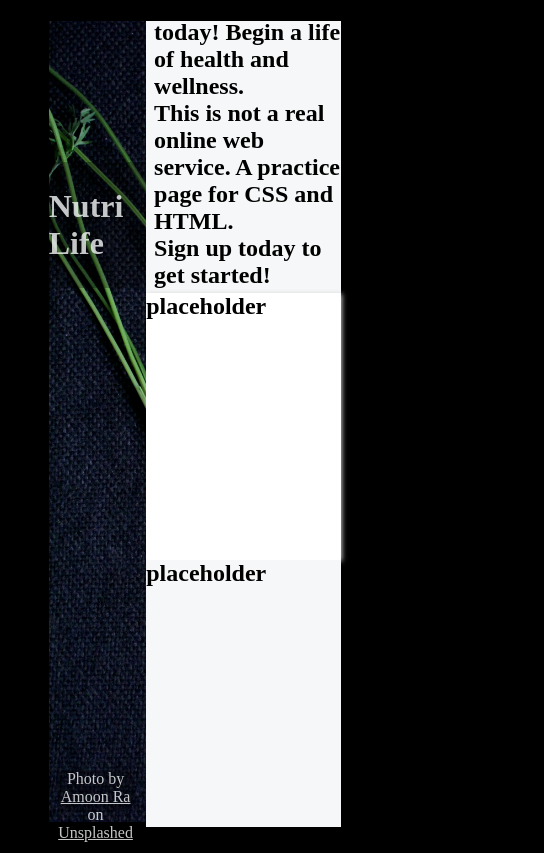
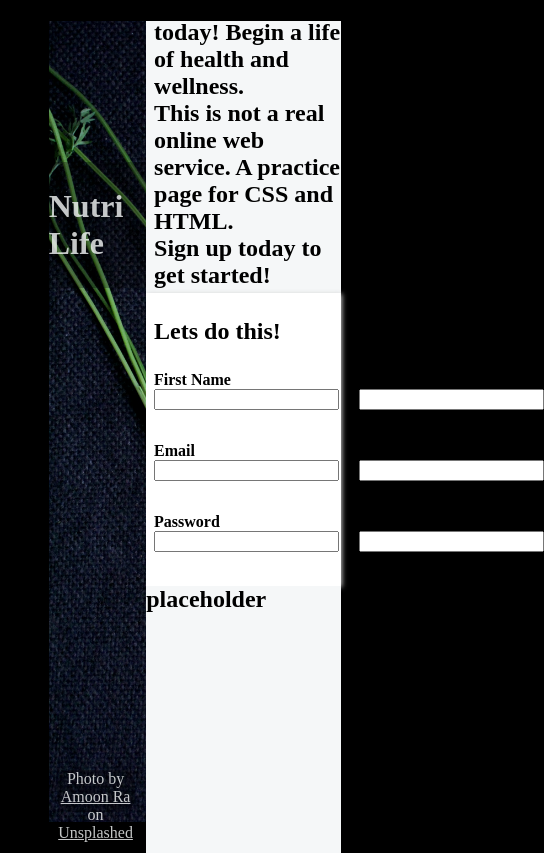
Before and after one commit to haukenpy/sign-up-form, a plain HTML site: page index.html in a window 390 px wide. Shown: the whole page, 544 px wide, since content can reach past the window. Drawn offline with Linux system fonts and the light colour scheme.

Commit message:
Added form and form fields
Added first name, last name, email, phone no, password fields. Positioned on page

```diff
--- a/index.html
+++ b/index.html
@@ -30,7 +30,38 @@
 
     <form>
         <div class="sign-up">
-            <p> placeholder </p>
+            <p> Lets do this! </p>
+
+                <div class="form-container">
+                    <div class="form-left-column">
+                        <div class="first-name">
+                            <label for="fname">First Name</label>
+                            <input id="fname" name="fname">
+                        </div>
+                        <div class="email">
+                            <label for="email">Email</label>
+                            <input type="email" id="email" name="email">
+                        </div>
+                        <div class="password">
+                            <label for="password">Password</label>
+                            <input type="password" id="password" name="password">
+                        </div>
+                    </div>
+                    <div class="form-right-column">
+                        <div class="last-name">
+                            <label for="lname"> Last Name</label>
+                            <input id="fname" name="fname">
+                        </div>
+                        <div class="phone-number">
+                            <label for="phone-number">Phone</label>
+                            <input type="tel" id="phone-number" name="phone-number">
+                        </div>
+                        <div class="confirm-password">
+                            <label for="confirm-password"> Confirm Password</label>
+                            <input type="password" id="confirm-password" name="confirm-password">
+                        </div>
+                    </div>
+                </div>
         </div>
 
         <div class="right-footer-div">
--- a/styles.css
+++ b/styles.css
@@ -89,9 +89,32 @@ body {
 }
 
 .sign-up {
+    padding: var(--right-container-top-padding) 0 0 var(--right-container-left-padding);
     background-color: white;
     height: calc(var(--height)/3);
     box-shadow: 1px 1px 5px rgb(200, 200, 200);
+
+    display: flex;
+    flex-direction: column;
+}
+
+.form-container {
+    padding-top: var(--right-container-top-padding);
+    display: flex;
+    gap: 5vw;
+}
+
+.form-right-column, .form-left-column {
+    font-size: 16px;
+    display: flex;
+    flex-direction: column;
+    gap: 2rem;
+}
+
+.form-right-column div,
+.form-left-column div {
+    display: flex;
+    flex-direction: column;
 }
 
 .right-footer-div {
```
